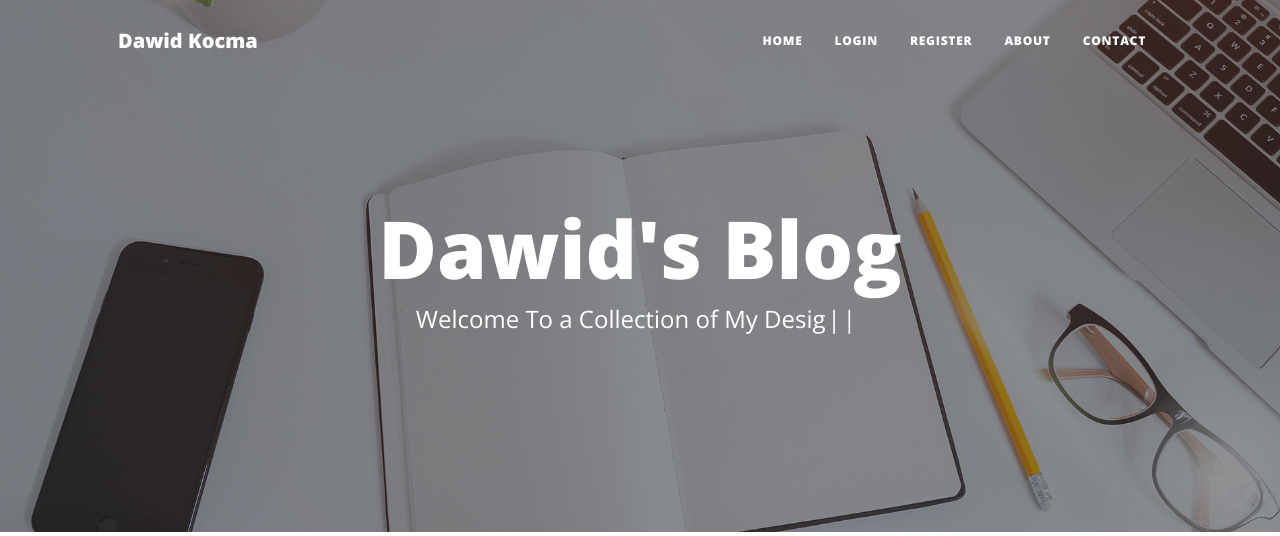
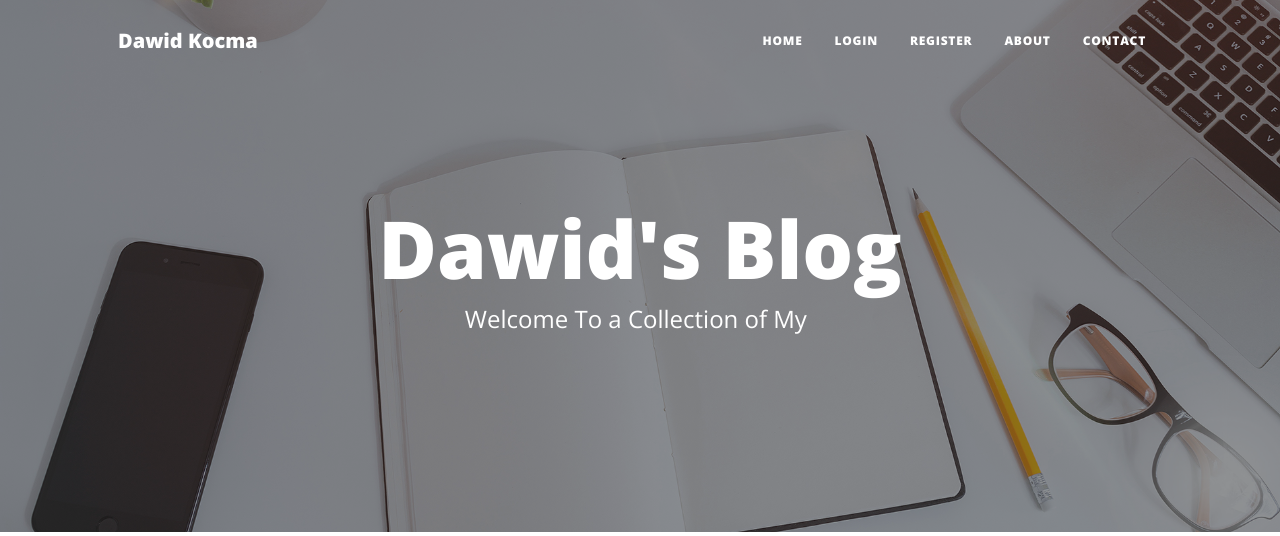
Before and after one commit to dawidkocma/dawidk-web, a Flask app: page / in a window 1280 px wide. Shown: the top 536 px of the page. Run offline with Flask 3, Linux system fonts and the light colour scheme; data that the repository does not hold is empty; some libraries are stand-ins or nearby versions.

Commit message:
Fix double cursor span

```diff
--- a/templates/index.html
+++ b/templates/index.html
@@ -9,7 +9,6 @@
                             <h1>Dawid's Blog</h1>
                             <span class="subheading">
                               Welcome To a Collection of My
-                              <span id="typed_home" class="typed"></span>
                               <span class="typed-cursor typed-cursor--blink" aria-hidden="true"></span>
                             </span>
                         </div>
```
